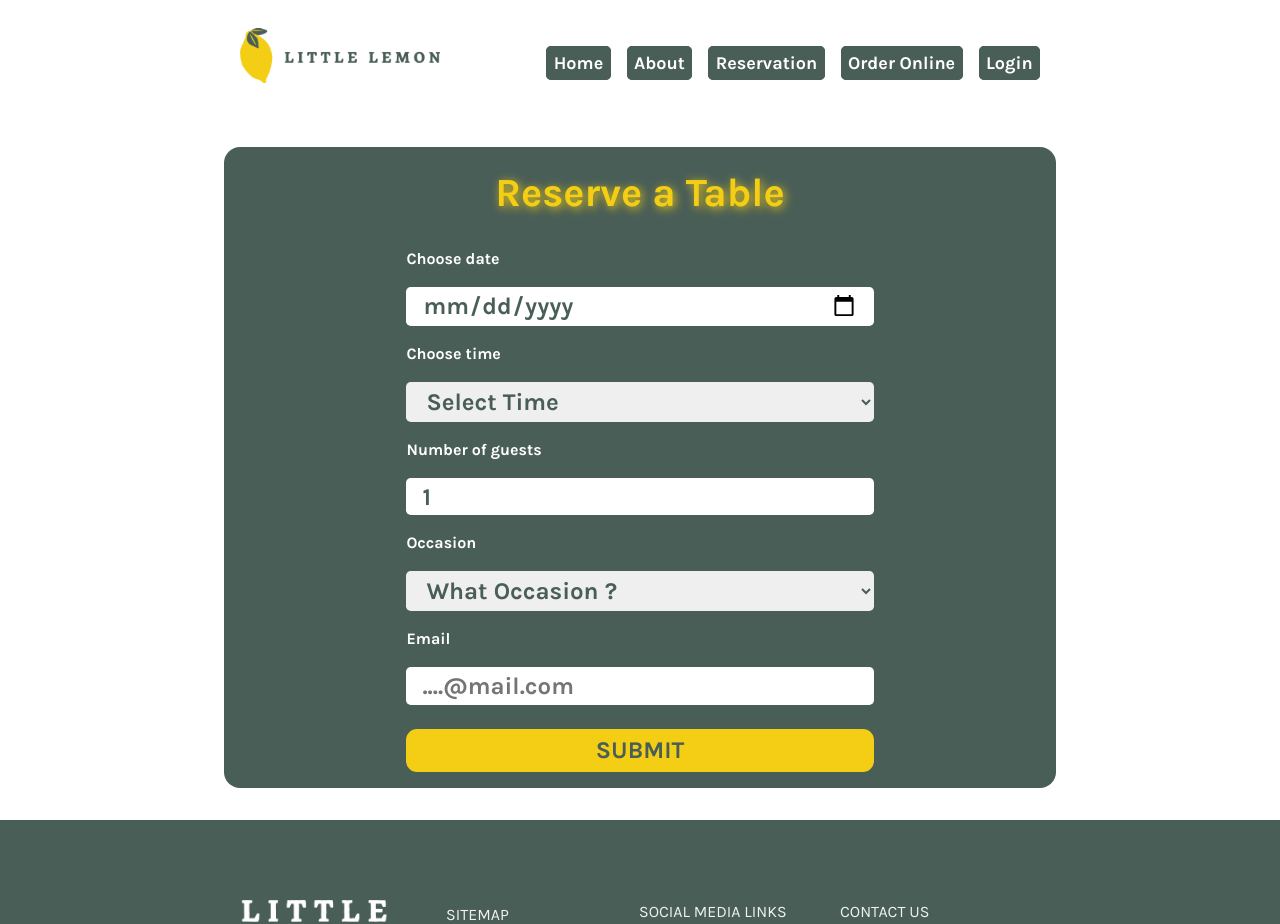
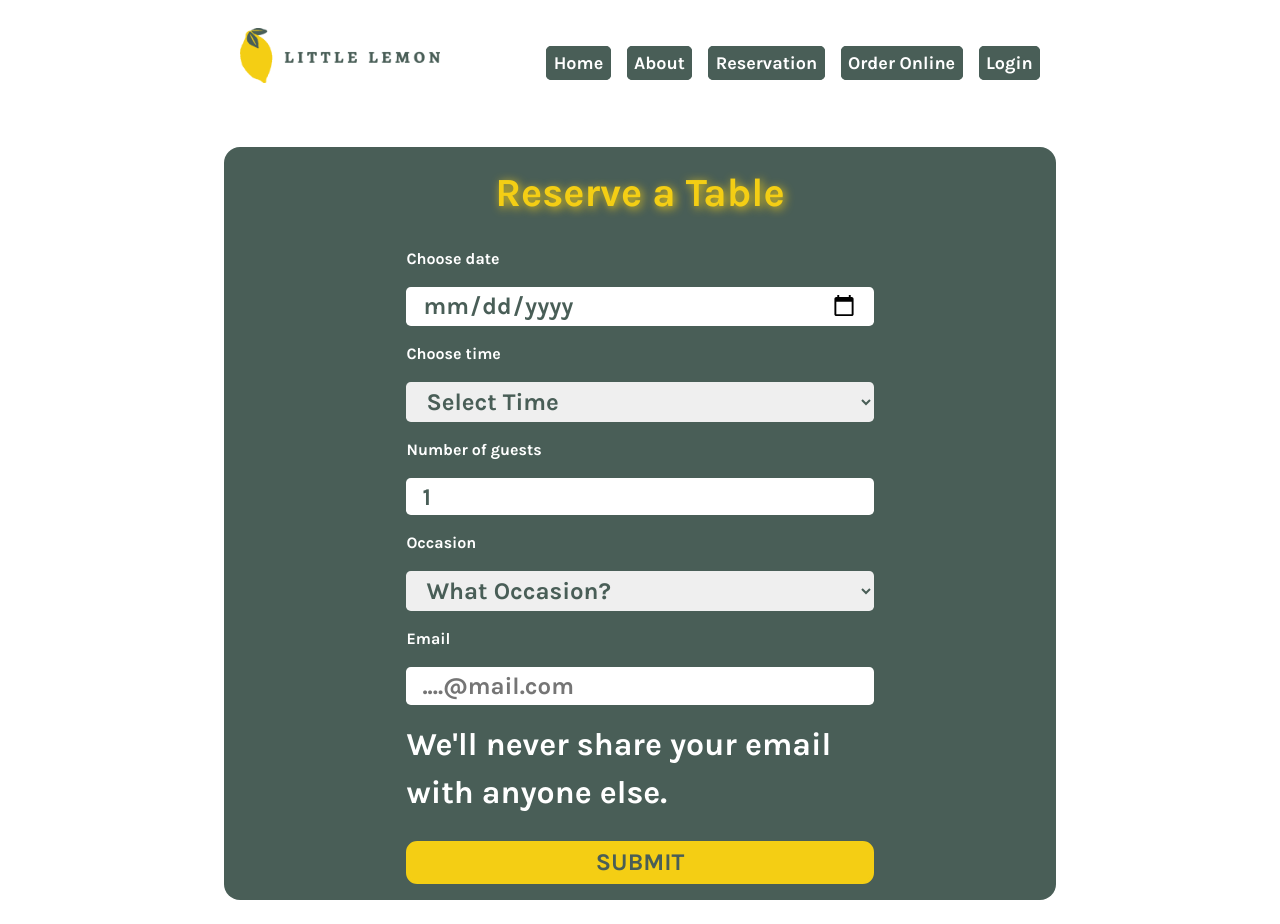
Before and after one commit to OtarKapatadze/Little_Lemon, a React (Create React App) app: page /Reservation in a window 1280 px wide. Shown: the top 924 px of the page. Built offline with nearby package versions, Linux system fonts and the light colour scheme; a web font is replaced by a local one.

Commit message:
added arial labels

```diff
--- a/src/components/BookingForm.jsx
+++ b/src/components/BookingForm.jsx
@@ -83,6 +83,8 @@ export default function BookingForm({
             type="date"
             id="date"
             name="date"
+            aria-label="Choose a date for your booking"
+            aria-required="true"
           />
           {touched.date && errors.date && (
             <div className="error">{errors.date}</div>
@@ -99,6 +101,8 @@ export default function BookingForm({
             name="time"
             id="time"
             className="select"
+            aria-label="Choose a time for your booking"
+            aria-required="true"
           >
             <option value="">Select Time</option>
             {availableTimes.map((time, index) => (
@@ -124,6 +128,8 @@ export default function BookingForm({
             max="10"
             id="guests"
             name="guests"
+            aria-label="Enter the number of guests"
+            aria-required="true"
           />
           {touched.guests && errors.guests && (
             <div className="error">{errors.guests}</div>
@@ -137,9 +143,11 @@ export default function BookingForm({
             name="occasion"
             id="occasion"
             className="select select-occasion"
+            aria-label="Select the occasion for your booking"
+            aria-required="true"
           >
-            <option className="option" value="What Occasion">
-              What Occasion ?
+            <option className="option" value="">
+              What Occasion?
             </option>
             <option className="option" value="Birthday">
               Birthday
@@ -166,12 +174,23 @@ export default function BookingForm({
             placeholder="....@mail.com"
             id="email"
             name="email"
+            aria-label="Enter your email address"
+            aria-required="true"
+            aria-describedby="emailHelp"
           />
+          <small id="emailHelp">
+            We'll never share your email with anyone else.
+          </small>
           {touched.email && errors.email && (
             <div className="error">{errors.email}</div>
           )}
 
-          <input className="button" type="submit" value="SUBMIT" />
+          <input
+            className="button"
+            type="submit"
+            value="SUBMIT"
+            aria-label="Submit the booking form"
+          />
         </Form>
       )}
     </Formik>
```
